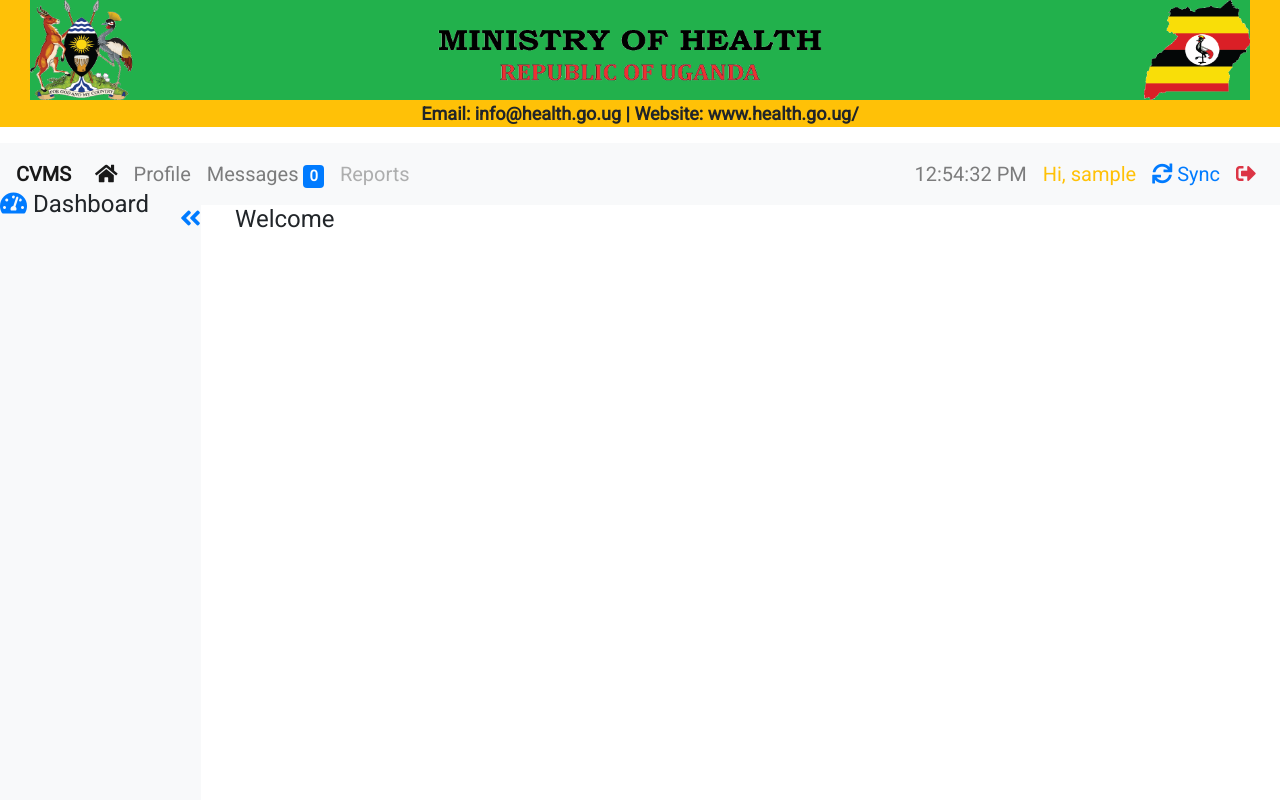
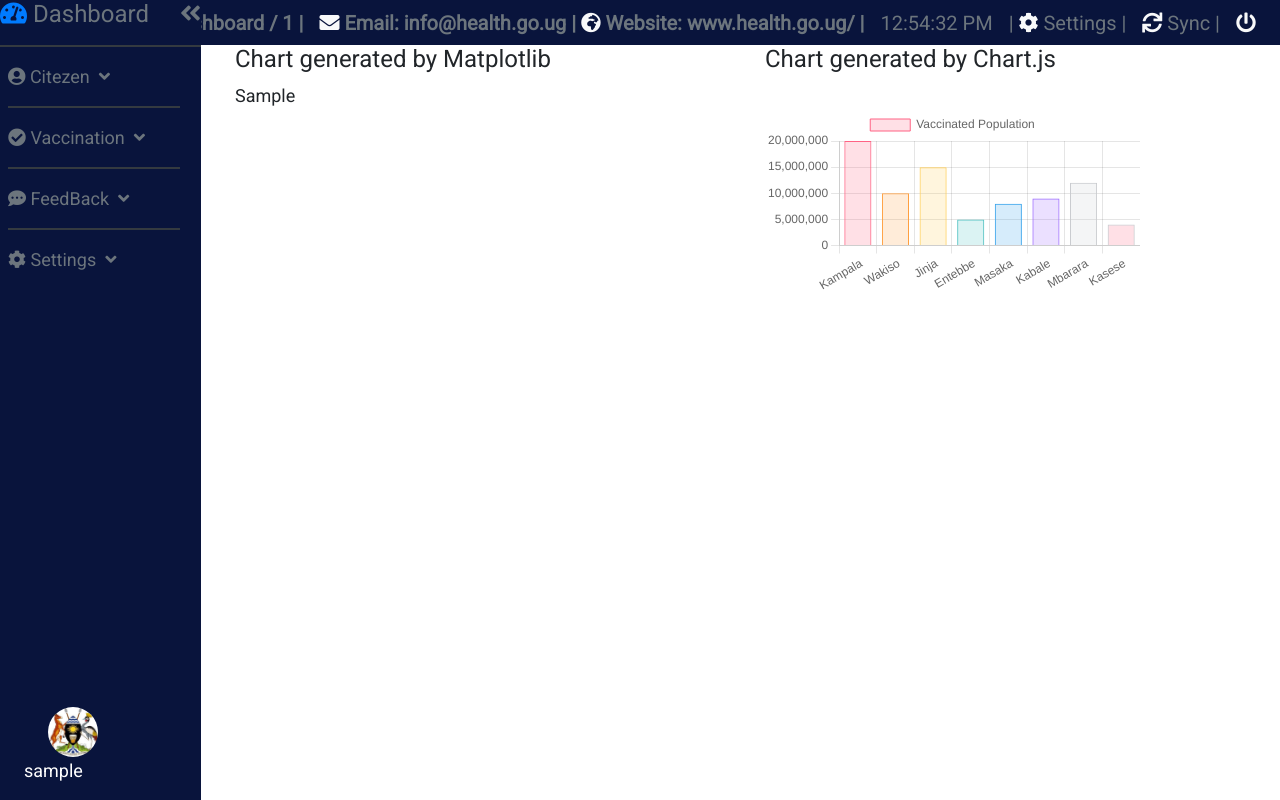
Before and after one commit to ushergodwin/cvms, a Django app: template covidvms/templates/covidvms/health/dashboard.html in a window 1280 px wide. Run offline with Django 3.2, Linux system fonts and the light colour scheme; the template is opened without the code that fills it: most values are stand-ins (such as "Sample title", 1, 10 or a date in 2020); some libraries are stand-ins or nearby versions.

Commit message:
new changes

```diff
--- a/covidvms/templates/covidvms/footer.html
+++ b/covidvms/templates/covidvms/footer.html
@@ -1,69 +1,18 @@
 {% load static %}
 <script>
     $(window).on('load', function() {
-		// Animate loader off screen
-		$(".se-pre-con").fadeOut("slow");
-		if (document.getElementById('time')) {
-		    let timeEl = document.getElementById('time')
-           setInterval(()=> {
-               let t = new Date()
-               timeEl.innerHTML = t.toLocaleTimeString();
-           }, 1000)
-        }
-	});
+	    $(".se-pre-con").fadeOut("slow");if (document.getElementById('time')) {let timeEl = document.getElementById('time');setInterval(()=> {let t = new Date();timeEl.innerHTML = t.toLocaleTimeString();}, 1000)}});
     $(document).ready(()=> {
-
+        let windowScreenWidth = $(this).width();windowScreenWidth <= 785 ? $("#navbar").removeClass('h-5') : windowScreenWidth;
+        $("#citizen-open").on('click', ()=> {$("#citizen-list").toggle(500, ()=> {$("#citizen-down").toggleClass('fas fa-angle-down');$("#citizen-down").toggleClass('fas fa-angle-up');});});
+        $("#vaccination-open").on('click', ()=> {$("#vaccination-list").toggle(500, ()=> {$("#vaccination-down").toggleClass('fas fa-angle-down');$("#vaccination-down").toggleClass('fas fa-angle-up');});});
+        $("#feedback-open").on('click', ()=> {$("#feedback-list").toggle(500, ()=> {$("#feedback-down").toggleClass('fas fa-angle-down');$("#feedback-down").toggleClass('fas fa-angle-up');});});
+        $("#settings-open").on('click', ()=> {$("#settings-list").toggle(500, ()=> {$("#settings-down").toggleClass('fas fa-angle-down');$("#settings-down").toggleClass('fas fa-angle-up');});})
     });
-    function closeSideNav() {
-    let open = document.getElementById('open-side-nav');
-    let close = document.getElementById('close-side-nav');
-    let main = document.getElementById('main-body');
-    let sideNav = document.getElementById('sideNav');
-    let toggleSideNav = document.getElementById('toggle-side-nav');
-    open.style.display = "block";
-    close.style.display = "none";
-    main.animate([
-        {marginLeft: '220px'},
-        {marginLeft: '40px'}
-    ],{easing: 'ease-out', duration: 500});
-    main.style.marginLeft = '40px';
-    sideNav.animate([
-        {width: '180px'},
-        {width: '0'}
-    ],{easing: 'ease-out', duration: 500});
-    toggleSideNav.animate([
-        {width: '180px'},
-        {width: '0'}
-    ],{easing: 'ease-out', duration: 500});
-    toggleSideNav.style.width = '20px';
-    toggleSideNav.style.marginLeft = '0';
-    sideNav.style.display = 'none';
-}
-function openSideNav() {
-    let open = document.getElementById('open-side-nav');
-    let close = document.getElementById('close-side-nav');
-    let main = document.getElementById('main-body');
-    let sideNav = document.getElementById('sideNav');
-    let toggleSideNav = document.getElementById('toggle-side-nav');
-    open.style.display = "none";
-    main.animate([
-        {marginLeft: '40px'},
-        {marginLeft: '220px'}
-    ],{easing: 'ease-in', duration: 500});
-    main.style.marginLeft = '220px';
-    sideNav.animate([
-        {width: '0'},
-        {width: '180px'}
-    ],{easing: 'ease-in', duration: 500});
-    toggleSideNav.animate([
-        {marginLeft: '20px'},
-        {marginLeft: '180px'}
-    ],{easing: 'ease-out', duration: 500});
-    toggleSideNav.style.marginLeft = '180px';
-    sideNav.style.display = 'block';
-    close.style.display = "block";
-}
+    function closeSideNav() {let open = document.getElementById('open-side-nav');let close = document.getElementById('close-side-nav');let main = document.getElementById('main-body');let sideNav = document.getElementById('sideNav');let toggleSideNav = document.getElementById('toggle-side-nav');open.style.display = "block";close.style.display = "none";main.animate([{marginLeft: '220px'},{marginLeft: '40px'}],{easing: 'ease-out', duration: 500});main.style.marginLeft = '40px';sideNav.animate([{width: '180px'},{width: '0'}],{easing: 'ease-out', duration: 500});toggleSideNav.animate([{width: '180px'},{width: '0'}],{easing: 'ease-out', duration: 500});toggleSideNav.style.width = '20px';toggleSideNav.style.marginLeft = '0';sideNav.style.display = 'none';}
+    function openSideNav() {let open = document.getElementById('open-side-nav');let close = document.getElementById('close-side-nav');let main = document.getElementById('main-body');let sideNav = document.getElementById('sideNav');let toggleSideNav = document.getElementById('toggle-side-nav');open.style.display = "none";main.animate([{marginLeft: '40px'},{marginLeft: '220px'}],{easing: 'ease-in', duration: 500});main.style.marginLeft = '220px';sideNav.style.display = 'block';sideNav.animate([{width: '0'},{width: '180px'}],{easing: 'ease-in', duration: 500});toggleSideNav.animate([{marginLeft: '0'},{marginLeft: '180px'}],{easing: 'ease-in', duration: 500});toggleSideNav.style.marginLeft = '180px';close.style.display = "block";}
 </script>
 <script src="{% static "assets/cvmsjs/cvms.js" %}"></script>
 <script src="{% static "assets/bootstrap/js/popper.min.js" %}"></script>
 <script src="{% static "assets/bootstrap/js/bootstrap.min.js" %}"></script>
+<script src="https://cdnjs.cloudflare.com/ajax/libs/Chart.js/3.3.2/chart.min.js" integrity="sha512-VCHVc5miKoln972iJPvkQrUYYq7XpxXzvqNfiul1H4aZDwGBGC0lq373KNleaB2LpnC2a/iNfE5zoRYmB4TRDQ==" crossorigin="anonymous" referrerpolicy="no-referrer"></script>
--- a/covidvms/templates/covidvms/header.html
+++ b/covidvms/templates/covidvms/header.html
@@ -11,63 +11,11 @@
     <link href='https://fonts.googleapis.com/css?family=Roboto' rel='stylesheet'>
     <style type="text/css">
         .no-js #loader { display: none;  }
-.js #loader { display: block; position: absolute; left: 100px; top: 0; }
-.se-pre-con {
-	position: fixed;
-	left: 0px;
-	top: 0px;
-	width: 100%;
-	height: 100%;
-	z-index: 9999;
-	background: url("{% static 'assets/images/Preloader_2.gif' %}") center no-repeat #fff;
-}
-.side-nav {
-    position: fixed;
-    height: 100%;
-    top: 190px;
-    left: 0;
-    width: 180px;
-}
-.toggle-side-nav {
-    position: fixed;
-    height: 100%;
-    margin-left: 180px;
-}
-.main-body {
-    margin-left: 220px;
-}
-@media  screen and (max-width: 660px) {
-    .side-nav {
-        display: none;
-    }
-    .toggle-side-nav {
-        margin-left: 0;
-        width: 20px;
-    }
-    #close-side-nav {
-        display: none;
-    }
-    #open-side-nav{
-        display: block;
-    }
-    .main-body {
-        margin-left: 40px;
-    }
-}
-@media screen and (min-width: 660px) {
-    #open-side-nav {
-    display: none;
-    }
-    #close-side-nav {
-        display: block;
-    }
-}
-.navbar-nav a {
-    font-size: 20px!important;
-}
-body {
-    font-family: 'Roboto';font-size: 18px;
-}
+        .js #loader { display: block; position: absolute; left: 100px; top: 0; }.se-pre-con {position: fixed;left: 0px;top: 0px;width: 100%;height: 100%;z-index: 9999;background: url("{% static 'assets/images/Preloader_2.gif' %}") center no-repeat #fff;}
+        .side-nav {position: fixed;height: 100%;top: 0;left: 0; width: 180px;z-index: 10000 !important;}.side-nav {overflow-y: auto;}.toggle-side-nav {position: fixed;height: 100%;margin-left: 180px;top: 0;z-index: 10000 !important;}
+        .main-body {margin-left: 220px;}@media  screen and (max-width: 660px) {.side-nav {display: none;}.toggle-side-nav {margin-left: 0;width: 20px;}#close-side-nav { display: none;}#open-side-nav{display: block;}
+        .main-body {margin-left: 40px;}}@media screen and (min-width: 660px) {#open-side-nav {display: none;}#close-side-nav {display: block;}}.navbar-nav a {font-size: 20px!important;}body {font-family: 'Roboto';font-size: 18px;}.bg-nvb {background-color: rgb(9, 20, 60)!important;color: #fff!important;}.bg-nvb a{color: #6c757d!important;}.bg-nvb a:hover{color:#cbd3da!important;text-decoration: none;}.bg-nvb ul,ol{list-style-type: none;}.text-nvb {color: rgb(9, 20, 60)!important;}.h-5 {height: 45px !important;}.hr {border: 1px solid #343a40;}.borderless {border: 2px solid #17a2b8;border-top: none;border-left: none;border-right: none;width: 100%;}.borderless:focus { outline: none;border-color: #28a745;}#citizen-list,#vaccination-list,#feedback-list,#settings-list,.second-row{display: none;} .sidebar-content ul li a {font-size: 15px;}
+
     </style>
     <script src="{% static 'assets/bootstrap/js/jquery-3.5.1.min.js' %}"></script>
     <script>
--- a/covidvms/templates/covidvms/health/dashboard.html
+++ b/covidvms/templates/covidvms/health/dashboard.html
@@ -3,13 +3,81 @@
 {% include '../nav.html' %}
 <main class="container-fluid">
     <div class="main-body" id="main-body">
-        <h4>Welcome</h4>
-
+        <div class="row">
+            <div class="col-md-12 col-lg-6 col-xl-6">
+                <h4>Chart generated by Matplotlib</h4>
+                {{graph1|safe}}
+            </div>
+            <div class="col-md-12 col-lg-6 col-xl-6">
+                <h4>Chart generated by Chart.js</h4> <br/>
+                <div id="container" style="width: 75%;">
+                    <canvas id="vaccination-chart" data-url="{% url 'covidvms:vaccination_chart' %}"></canvas>
+                  </div>
+            </div>
+        </div>
     </div>
 
 </main>
 
 {% include '../footer.html' %}
+<script>
+    $(document).ready(()=>{
+        var $vaccinationChart = $("#vaccination-chart");
+        $.ajax({
+            type: 'GET',
+            url: $vaccinationChart.data("url"),
+            success: (data) =>{
 
+            var ctx = $vaccinationChart
+            //console.log(data)
+            new Chart(ctx, {
+                type: 'bar',
+                data: {
+                labels: data.labels,
+                datasets: [{
+                    label: 'Vaccinated Population',
+                    data: data.data,
+                    backgroundColor: [
+                    'rgba(255, 99, 132, 0.2)',
+                    'rgba(255, 159, 64, 0.2)',
+                    'rgba(255, 205, 86, 0.2)',
+                    'rgba(75, 192, 192, 0.2)',
+                    'rgba(54, 162, 235, 0.2)',
+                    'rgba(153, 102, 255, 0.2)',
+                    'rgba(201, 203, 207, 0.2)'
+                ],
+                borderColor: [
+                    'rgb(255, 99, 132)',
+                    'rgb(255, 159, 64)',
+                    'rgb(255, 205, 86)',
+                    'rgb(75, 192, 192)',
+                    'rgb(54, 162, 235)',
+                    'rgb(153, 102, 255)',
+                    'rgb(201, 203, 207)',
+                    'rgb(202, 205, 209)'
+                ],
+                borderWidth: 1
+                }]
+                },
+                options: {
+                responsive: true,
+                y: {
+                    beginAtZero: true
+                },
+                legend: {
+                    position: 'top',
+                },
+                title: {
+                    display: true,
+                    text: 'Vaccination Population Bar Chart'
+                },
+
+                }
+            });
+
+        }
+      });
+    });
+</script>
 </body>
 </html>
--- a/covidvms/templates/covidvms/nav.html
+++ b/covidvms/templates/covidvms/nav.html
@@ -1,40 +1,63 @@
 {% load static %}
-    <div class="container-fluid bg-warning">
-            <img src="{% static 'assets/images/logo-MOH-green.png' %}" class="container-fluid" height="100px">
-            <p class="text-center"><b> Email: info@health.go.ug | Website: www.health.go.ug/</b></p>
+    <div class="navbar navbar-expand-md navbar-dark bg-nvb sticky-top h-5" id="navbar">
+            <!--<img src="{% static 'assets/images/logo-MOH-green.png' %}" class="container-fluid" height="100px"> -->
+            <a href="#" class="navbar-brand">CVMS</a>
+            <button type="button" class="navbar-toggler" data-toggle="collapse" data-target="#navbarCollapse">
+                <span class="navbar-toggler-icon"></span>
+            </button>
+            <div class="collapse navbar-collapse" id="navbarCollapse">
+                <div class="navbar-nav ml-auto">
+                    <a href="javascript:void(0)" class="nav-item nav-link"><b>Health/Dashboard  / {{page}}  |</b></a>
+                    <a href="javascript:void(0)" class="nav-item nav-link"><b><i class="fas fa-envelope text-light"></i> Email: info@health.go.ug | <i class="fas fa-globe-africa text-light"></i> Website: www.health.go.ug/ |</b></a>
+                    <a href="javascript:void(0)" class="nav-item nav-link" id="time"></a>
+                    <a href="javascript:void(0)" class="nav-item nav-link">| <i class="fas fa-cog text-light"></i> Settings |</a>
+                    <a href="javascript:void(0)" class="nav-item nav-link" onclick="window.location.reload()"><i class="fas fa-sync text-light"></i> Sync |</a>
+                    <a href='{% url "covidvms:logout" logout="logout" %}' class="nav-link" onclick="return confirm('Logout?')" data-toggle="tooltip" title="Logout?"style="font-size: 2ex "><i class="fas fa-power-off text-light"></i> </a>
+                </div>
+            </div>
     </div>
-<nav class="navbar navbar-expand-md navbar-light bg-light">
-    <a href="#" class="navbar-brand">
-    <b>CVMS</b>
-    </a>
-    <button type="button" class="navbar-toggler" data-toggle="collapse" data-target="#navbarCollapse">
-        <span class="navbar-toggler-icon"></span>
-    </button>
+<nav class="side-nav bg-nvb" id="sideNav">
+    <h4> <i class="fas fa-tachometer-alt text-primary"></i> <a href="{% url 'covidvms:health' %}">Dashboard</a> </h4>
+    <hr class="hr" />
+    <div class="sidebar-content ml-2">
+        <a href="javascript:void(0)" id="citizen-open"><i class="fas fa-user-circle"></i> Citezen &nbsp;<i class="fas fa-angle-down" id="citizen-down"></i> </a>
+        <ul id="citizen-list">
+            <li><a href="{% url 'covidvms:add-citizen' %}"><i class="fas fa-plus-circle"></i> Add Citizen</a></li>
+            <li><a href=""><i class="fas fa-eye"></i> View Citizen</a></li>
+        </ul> <br/><hr class="hr" />
+        <a href="javascript:void(0)" id="vaccination-open"><i class="fas fa-check-circle"></i> Vaccination &nbsp;<i class="fas fa-angle-down" id="vaccination-down"></i> </a>
+        <ul id="vaccination-list">
+            <li><a href=""><i class="fas fa-compact-disc"></i> Vaccinated Citizen</a></li>
+            <li><a href=""><i class="fas fa-plus-circle"></i> Register 1<sup>st</sup> doze</a></li>
+            <li><a href=""><i class="fas fa-plus-circle"></i> Register 2<sup>nd</sup> doze</a></li>
+            <li><a href=""><i class="fas fa-plus-broom"></i> Clearencese</a></li>
+        </ul><br/><hr class="hr" />
+        <a href="javascript:void(0)" id="feedback-open"><i class="fas fa-comment-dots"></i> FeedBack &nbsp;<i class="fas fa-angle-down" id="feedback-down"></i> </a>
+        <ul id="feedback-list">
+            <li><a href=""><i class="fas fa-eye"></i> View FeedBack</a></li>
+            <li><a href=""><i class="fas fa-forward"></i> Forward FeedBack</a></li>
+        </ul><br/><hr class="hr" />
+        <a href="javascript:void(0)" id="settings-open"><i class="fas fa-cog"></i> Settings &nbsp;<i class="fas fa-angle-down" id="settings-down"></i> </a>
+        <ul id="settings-list">
+            <li><a href=""><i class="fas fa-user-lock"></i> My Account</a></li>
+            <li><a href=""><i class="fas fa-user-shield"></i> Two Factor Authentication</a></li>
+            <li><a href=""><i class="fas fa-key"></i> Change Password</a></li>
+            <li><a href='{% url "covidvms:logout" logout="logout" %}'><i class="fas fa-power-off"></i> Logout?</a></li>
+        </ul>
+    </div>
 
-    <div class="collapse navbar-collapse" id="navbarCollapse">
-        <div class="navbar-nav">
-            <a href="#" class="nav-item nav-link active"><i class="fas fa-home"></i></a>
-            <a href="#" class="nav-item nav-link">Profile</a>
-            <a href="#" class="nav-item nav-link">Messages <span class="badge badge-primary">0</span></a>
-            <a href="#" class="nav-item nav-link disabled" tabindex="-1">Reports</a>
+    <div class="fixed-bottom">
+
+        <div class="ml-5">
+            <img src="{% static 'assets/images/republic-of-uganda.jpg' %}" class="rounded-circle" width="50" height="50"/>
         </div>
-        <div class="navbar-nav ml-auto">
-             <a href="javascript:void(0)" class="nav-item nav-link" id="time"></a>
-                <a href="javascript:void(0)" class="nav-item nav-link text-warning">Hi, {{user_name}}</a>
-                <a href="javascript:void(0)" class="nav-item nav-link text-primary" onclick="window.location.reload()"><i class="fas fa-sync"></i> Sync</a>
-                <a href='{% url "covidvms:logout" logout="logout" %}' class="nav-link" onclick="return confirm('Logout?')" data-toggle="tooltip" title="Logout?"style="font-size: 2ex "><i class="fas fa-sign-out-alt text-danger"></i> </a>
-        </div>
+        <p class="ml-4">{{user_name}} </p>
     </div>
 </nav>
-<nav class="side-nav bg-light" id="sideNav">
-    <div class="sidebar-content">
-        <h4> <i class="fas fa-tachometer-alt text-primary"></i> Dashboard
-        </h4>
-    </div>
-</nav>
-<nav class="toggle-side-nav bg-light" id="toggle-side-nav">
+<nav class="toggle-side-nav bg-nvb" id="toggle-side-nav">
     <h4>
         <a href="javascript:void(0)" id="close-side-nav" onclick="closeSideNav()"><i class="fas fa-angle-double-left"></i></a>
         <a href="javscript:void(0)" id="open-side-nav" onclick="openSideNav()"><i class="fas fa-angle-double-right"></i></a>
     </h4>
+    <hr class="hr"/>
 </nav>
--- a/covidvms/urls.py
+++ b/covidvms/urls.py
@@ -22,10 +22,11 @@ from . import admin
 app_name = "covidvms"
 urlpatterns = [
     path('', views.Home.index, name='index'),
-    path('doctors/<str:doc>/', views.Home.navbar, name='navbar'),
-    path('test_get/', views.Home.test_get, name="test_get"),
     path('login/', views.Home.login, name="login"),
     path('health/dashboard', admin.Health.index, name='health'),
     path('session/<str:logout>', views.Home.logout, name='logout'),
+    path('vaccination_chart/', admin.Health.vaccination_chart, name ='vaccination_chart'),
+    path('health/add-citizen', admin.Health.add_citizen, name='add-citizen'),
+    path('register/', admin.Health.register_citizen, name="register_citizen"),
 
 ]
--- a/covidvms/usermodel.py
+++ b/covidvms/usermodel.py
@@ -1,7 +1,6 @@
 from django.db import models
 
 from controller.ctrl.database import DB
-
 
 class UserModel(models.Model):
     __user = ""
```
Also changed, not shown: controller/ctrl/controller.py (+54 -0 lines), covidvms/admin.py (+63 -4 lines), covidvms/templates/covidvms/health/add-citizen.html (added, +172 -0 lines), covidvms/templates/covidvms/index.html (+4 -4 lines), covidvms/static/assets/images/republic-of-uganda.jpg (added).
